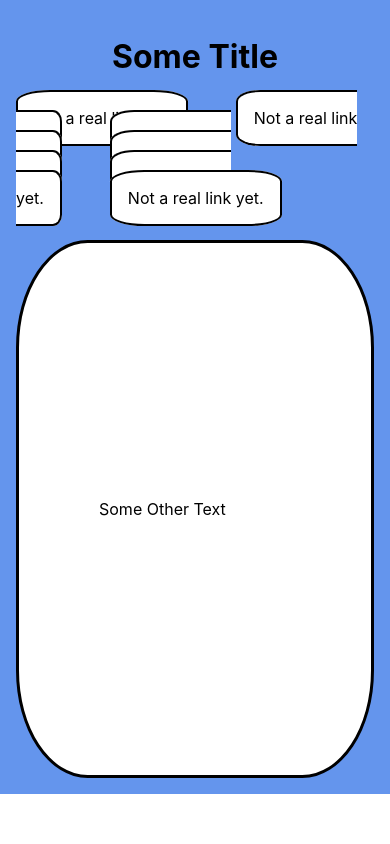
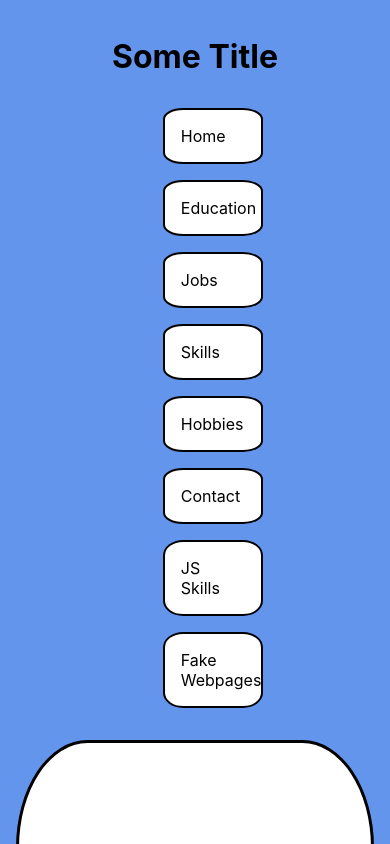
Before and after one commit to L1ndseyHerman/Personal-Website-ReactJS, a React (Create React App) app: page / in a window 390 px wide. Shown: the top 844 px of the page. Built offline with nearby package versions, Linux system fonts and the light colour scheme.

Commit message:
Kind of a phone view

```diff
--- /dev/null
+++ b/src/components/Nav.module.css
@@ -0,0 +1,5 @@
+.nav {
+  margin-left: 5%;
+  margin-right: 5%;
+  margin-top: 2rem;
+}
--- a/src/components/Nav.tsx
+++ b/src/components/Nav.tsx
@@ -1,16 +1,20 @@
 import React from "react";
+
+import classes from "./Nav.module.css";
 
 import NavLink from "./NavLink";
 
 const Nav: React.FC = () => {
   return (
-    <div>
-      <NavLink />
-      <NavLink />
-      <NavLink />
-      <NavLink />
-      <NavLink />
-      <NavLink />
+    <div className={classes.nav}>
+      <NavLink text="Home" />
+      <NavLink text="Education" />
+      <NavLink text="Jobs" />
+      <NavLink text="Skills" />
+      <NavLink text="Hobbies" />
+      <NavLink text="Contact" />
+      <NavLink text="JS Skills" />
+      <NavLink text="Fake Webpages" />
     </div>
   );
 };
--- a/src/components/NavLink.module.css
+++ b/src/components/NavLink.module.css
@@ -1,8 +1,20 @@
 .navLink {
   display: inline;
-  margin-right: 3em;
-  padding: 1em;
+  margin-left: 1rem;
+  padding: 1rem;
   background-color: white;
   border: 2px solid black;
   border-radius: 20%;
 }
+
+@media only screen and (max-width: 1024px) {
+  .navLink {
+    display: block;
+    margin-left: 40%;
+    margin-right: 40%;
+    padding-right: 5rem;
+    padding-top: none;
+    padding-bottom: none;
+    text-align: center;
+  }
+}
--- a/src/components/NavLink.tsx
+++ b/src/components/NavLink.tsx
@@ -2,8 +2,8 @@ import React from "react";
 
 import classes from "./NavLink.module.css";
 
-const NavLink: React.FC = () => {
-  return <p className={classes.navLink}>Not a real link yet.</p>;
+const NavLink: React.FC<{ text: string }> = (props) => {
+  return <p className={classes.navLink}>{props.text}</p>;
 };
 
 export default NavLink;
--- a/src/components/Wrapper.module.css
+++ b/src/components/Wrapper.module.css
@@ -4,7 +4,7 @@
 }
 .title {
   text-align: center;
-  margin-bottom: 1em;
+  margin-bottom: 1rem;
 }
 .cloud {
   background-color: white;
@@ -14,5 +14,5 @@
   padding-right: 5rem;
   border: 3px solid black;
   border-radius: 20%;
-  margin-top: 2em;
+  margin-top: 2rem;
 }
```
